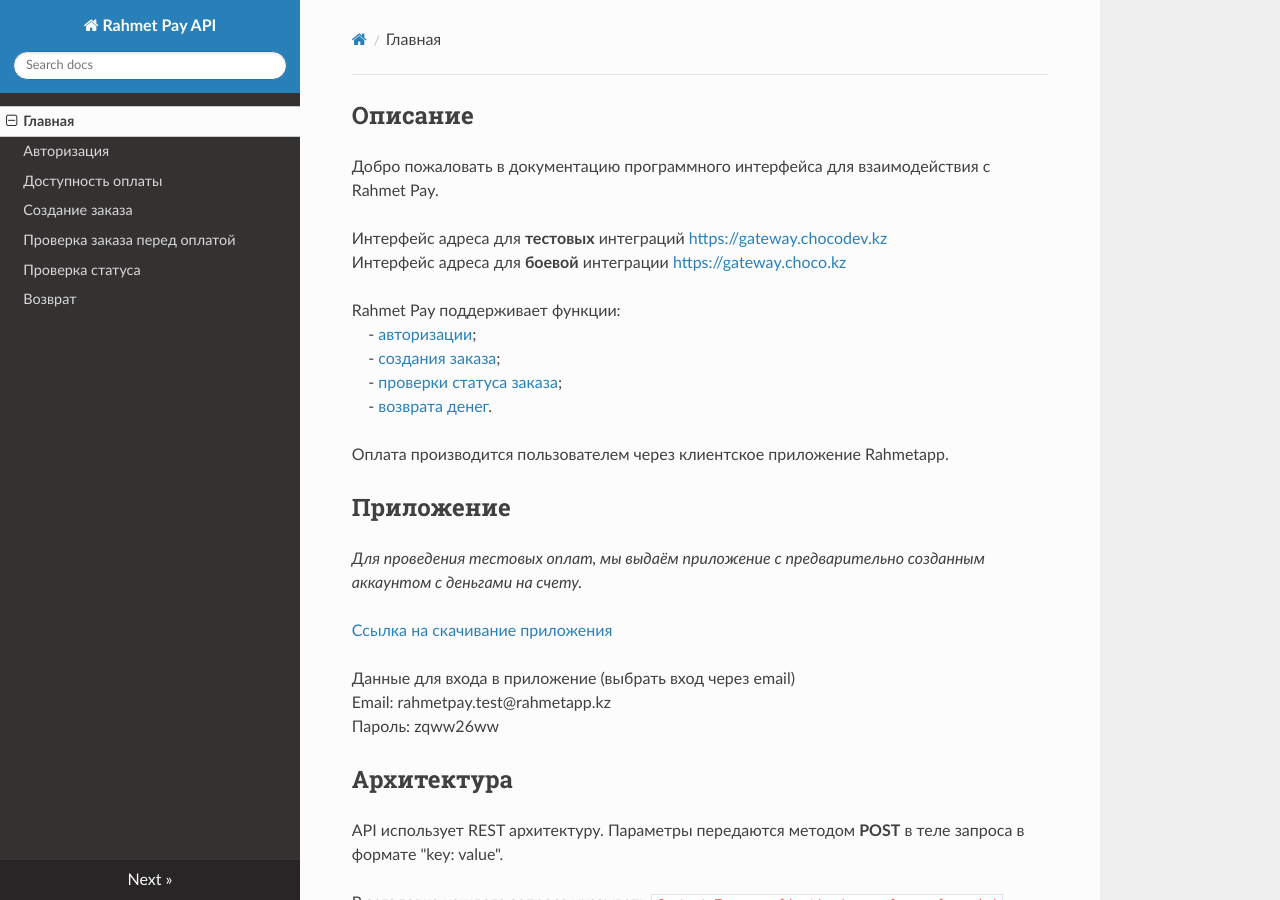
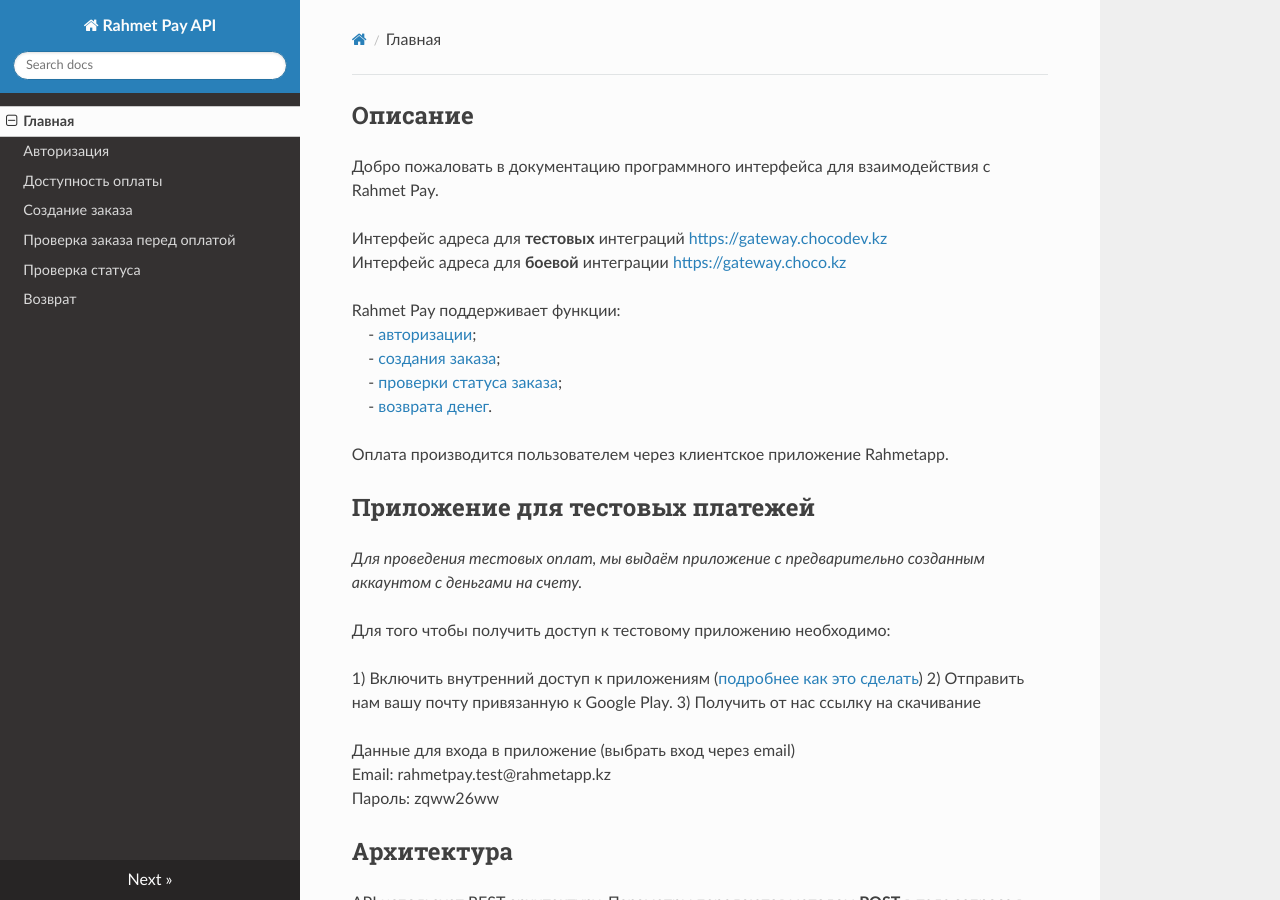
Before and after one commit to rahmetapp/docs, an MkDocs documentation site: the page built from docs/index.md, in a window 1280 px wide and 900 px high. Built offline with MkDocs 1.6.1, drawn with Linux system fonts in a browser that asks for light colours; nearby versions of some CDN libraries; old or Windows-style settings are respelled for this version of MkDocs.

Commit message:
update doc added info about internal app sharing

```diff
--- a/docs/index.md
+++ b/docs/index.md
@@ -14,11 +14,16 @@ Rahmet Pay поддерживает функции:
 
 Оплата производится пользователем через клиентское приложение Rahmetapp.
 
-## Приложение
+## Приложение для тестовых платежей
 
 *Для проведения тестовых оплат, мы выдаём приложение с предварительно созданным аккаунтом с деньгами на счету.*
 
-[Ссылка на скачивание приложения](https://www.dropbox.com/s/oqxi9is3kjjp74q/app-develop-debug.apk?dl=0)
+Для того чтобы получить доступ к тестовому приложению необходимо:
+
+1) Включить внутренний доступ к приложениям ([подробнее как это сделать](internal_app_sharing.md))
+2) Отправить нам вашу почту привязанную к Google Play.
+3) Получить от нас ссылку на скачивание
+
 
 Данные для входа в приложение (выбрать вход через email)
 Email: rahmetpay.test@rahmetapp.kz
```
Also changed, not shown: docs/internal_app_sharing.md (added, +25 -0 lines).
